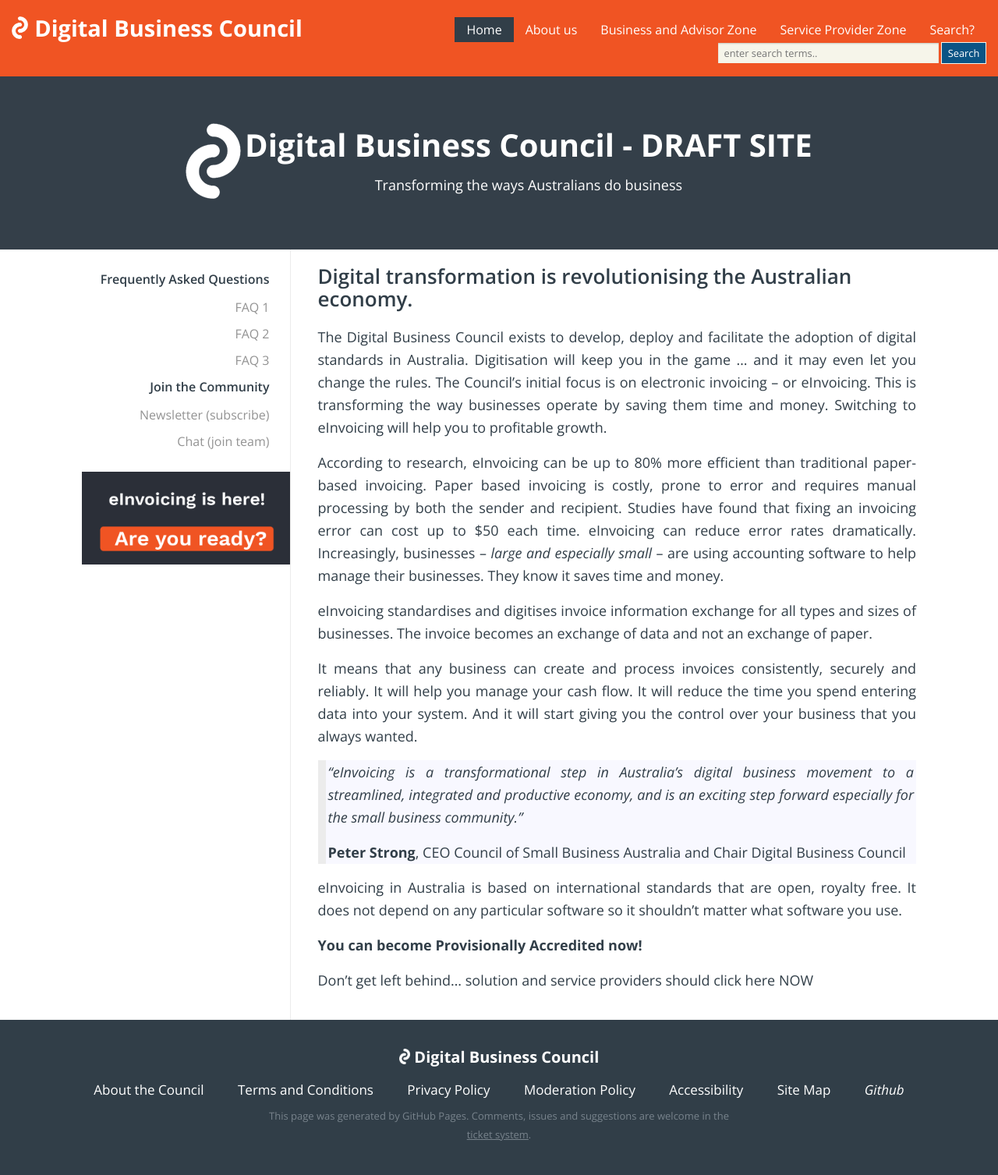
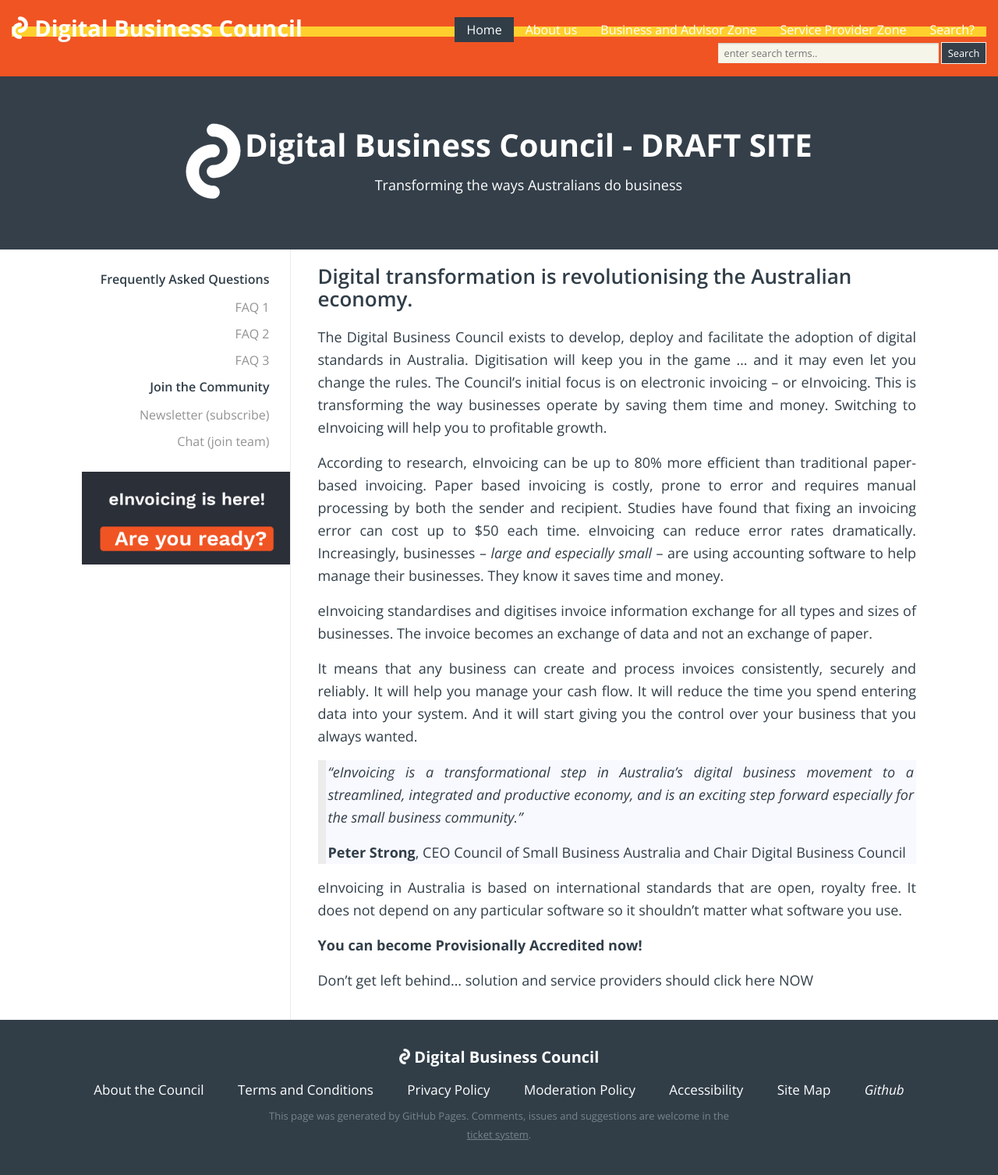
Before and after one commit to Digital-Business-Council/Digital-Business-Council.github.io, a Jekyll site: the page built from index.md, in a window 1280 px wide. Shown: the whole page at 78% size. Built offline with Jekyll 4.4.1, drawn with Linux system fonts in a browser that asks for light colours; our own code applies the rules of GitHub Pages for plain Markdown files.

Commit message:
Update _header.scss

```diff
--- a/_sass/_header.scss
+++ b/_sass/_header.scss
@@ -4,6 +4,7 @@
    .searchBar {
        font-size: 80%;
        padding: 0.43em 0 0.57em;
+       background-color: $dbc-tertiary;
 
        .search {
          float: right;
@@ -19,7 +20,7 @@
 
          .searchButton {
            padding: 0.3em 0.6em;
-           background-color: #0B5485;
+           background-color: $dbc-secondary;
            border: 1px solid #f6f5ea;
            margin-left: 0;
            color:#ffffff;
```
